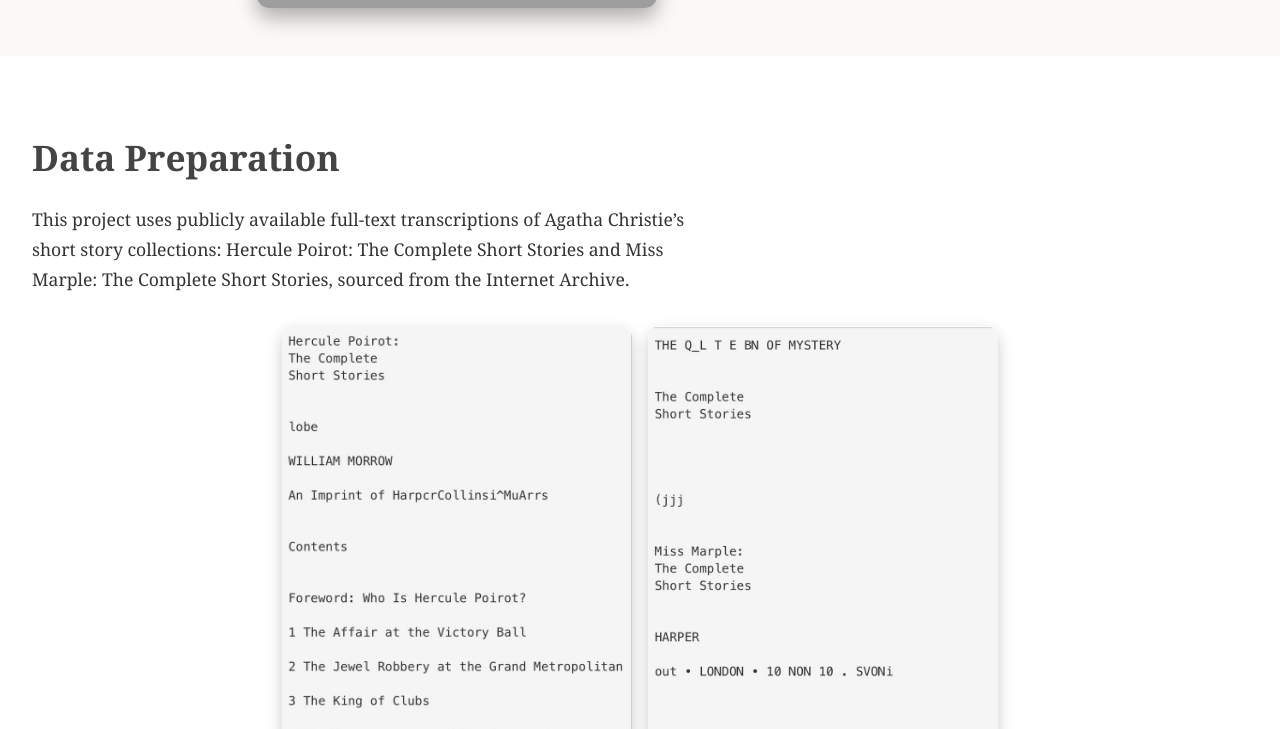
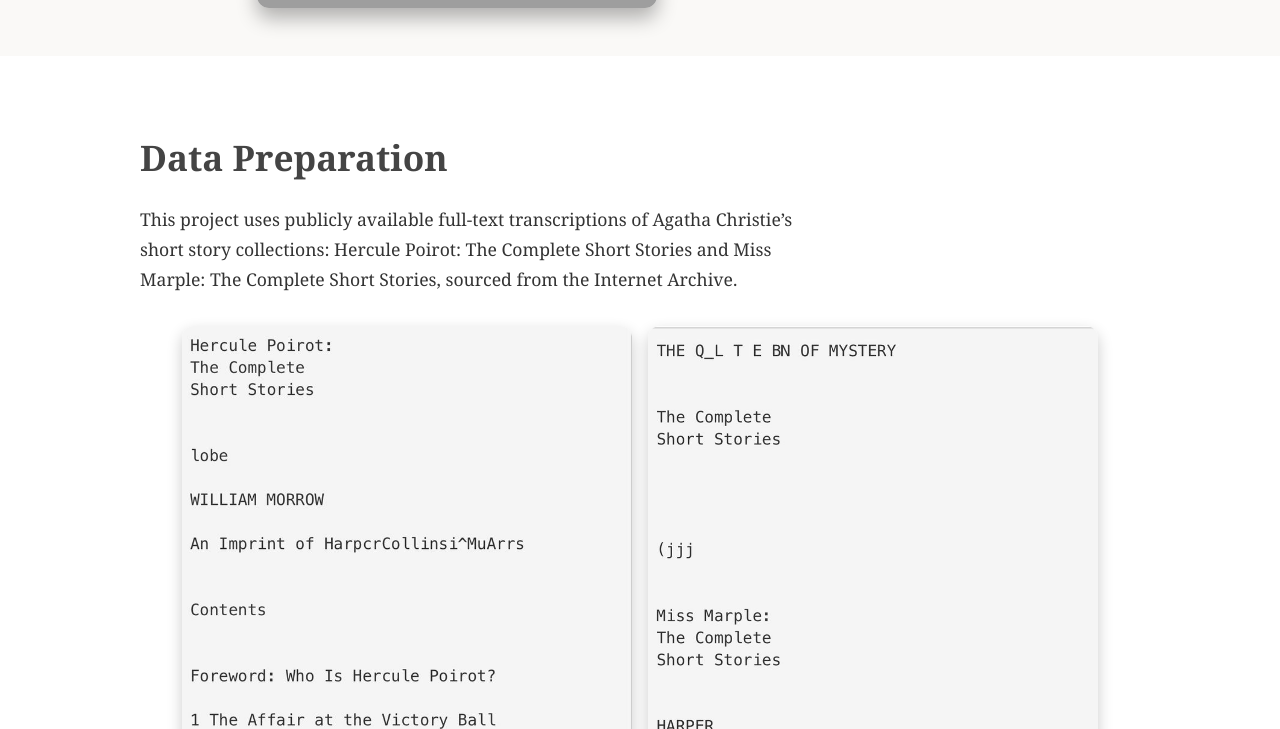
Before and after one commit to mnnaz/San-Rocco, a plain HTML site: page index.html in a window 1280 px wide. Shown: the part 2771-3500 px from the top of the page. Drawn offline with Linux system fonts and the light colour scheme; grey boxes are pictures that could not be loaded; files whose address does not match are found by name.

Commit message:
Update index.html

```diff
--- a/index.html
+++ b/index.html
@@ -166,7 +166,7 @@
   </div>
 </section>
 <!-- Data Preparation Section -->
-<section style="padding: 3rem 2rem; font-family: 'Georgia', serif; background-color: #fff; color: #333;">
+<section style="padding: 3rem 2rem; font-family: 'Georgia', serif; background-color: #fff; color: #333; max-width: 1000px; margin: 0 auto;">
   <h2 style="font-size: 2.2rem; margin-bottom: 1.5rem; color: #444;">Data Preparation</h2>
   <p style="font-size: 1.1rem; line-height: 1.7; max-width: 700px; margin-bottom: 2rem;">
     This project uses publicly available full-text transcriptions of Agatha Christie’s short story collections: Hercule Poirot: The Complete Short Stories and Miss Marple: The Complete Short Stories, sourced from the Internet Archive.
@@ -175,12 +175,12 @@
   <div style="display: flex; gap: 1rem; flex-wrap: wrap; justify-content: center;">
 
     <!-- First Image -->
-    <div style="flex: 1 1 300px; max-width: 350px;">
+    <div style="flex: 1 1 300px; max-width: 450px;">
       <img src="WhatsApp Image 2025-06-20 at 10.25.49 (1).jpeg" alt="Data Preparation Image 1" style="width: 100%; height: auto; border-radius: 12px; box-shadow: 0 6px 15px rgba(0,0,0,0.2);" />
     </div>
 
     <!-- Second Image -->
-    <div style="flex: 1 1 300px; max-width: 350px;">
+    <div style="flex: 1 1 300px; max-width: 450px;">
       <img src="WhatsApp Image 2025-06-20 at 10.25.49.jpeg" alt="Data Preparation Image 2" style="width: 100%; height: auto; border-radius: 12px; box-shadow: 0 6px 15px rgba(0,0,0,0.2);" />
     </div>
 
```
